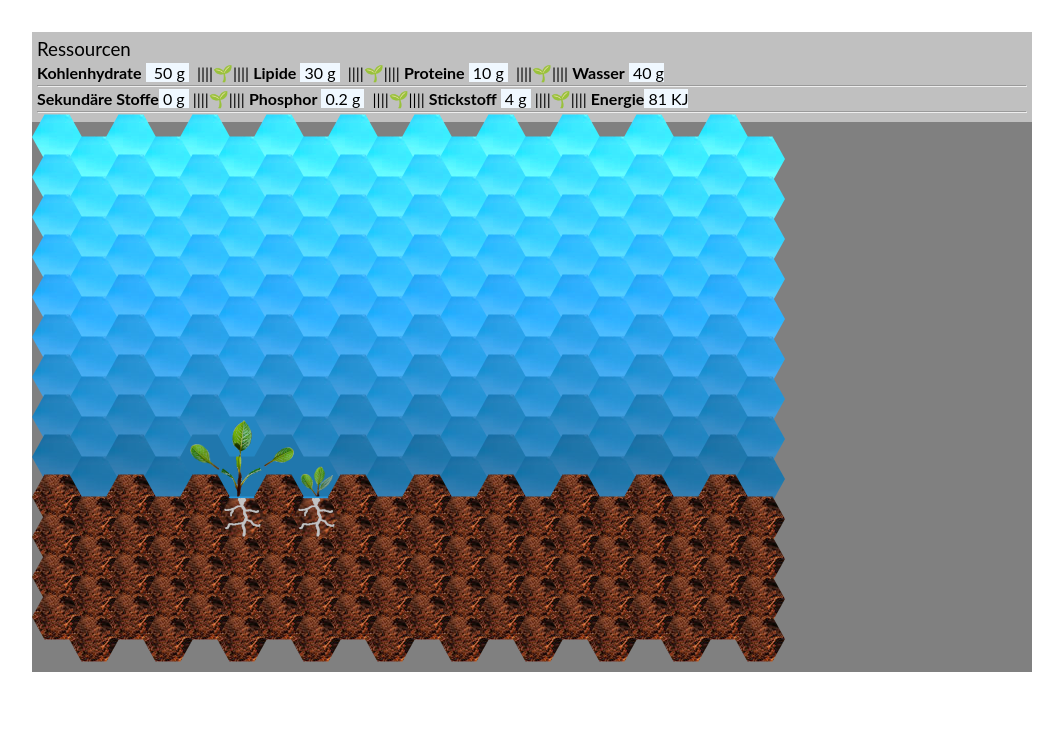
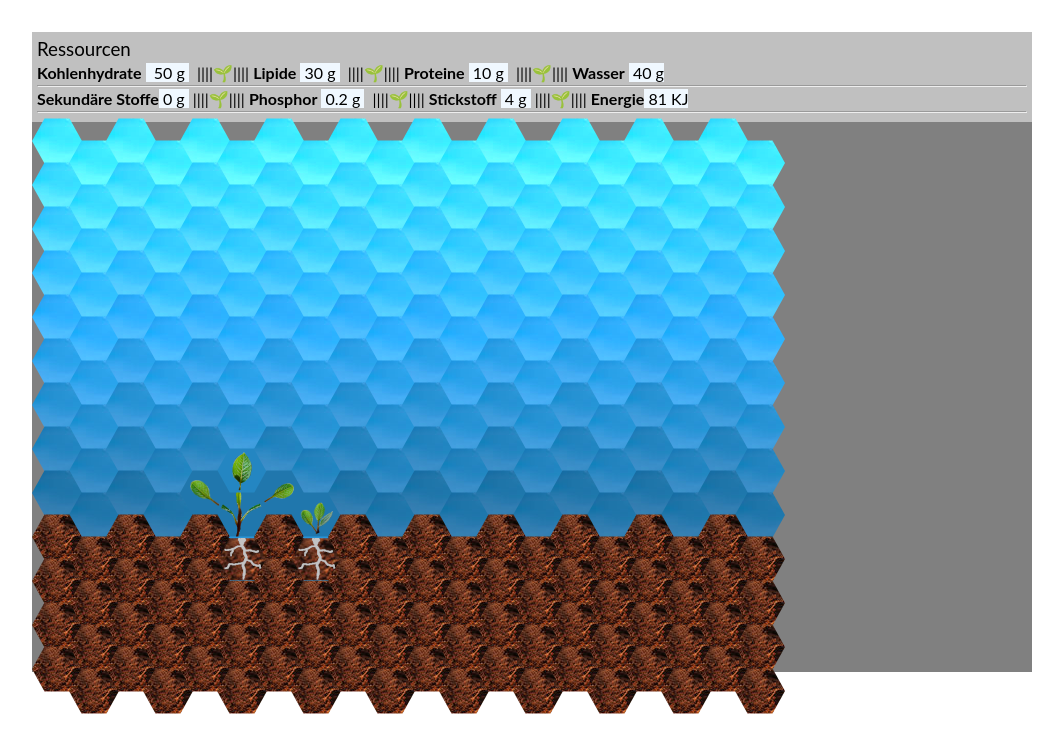
Before and after one commit to mullerow/PLANTAS-Vue, a Vue app: page / in a window 1280 px wide. Shown: the top 752 px of the page, without its empty margins (0-1063 px from the left). Built offline with nearby package versions, Linux system fonts and the light colour scheme.

Commit message:
fix: the hexagons are now on the right position

```diff
--- a/src/stores/store.js
+++ b/src/stores/store.js
@@ -23,7 +23,7 @@ export const storeData = defineStore('store', {
       let brightness = 1.7
       for (let y = 1; y <= this.playgroundData.amountRows; y++) {
         let xShiftOfHexagon = 13
-        additionalIncreaseOfYShift -= 10
+        additionalIncreaseOfYShift -= 6
         if (y <= 9) {
           brightness -= 0.1
         } else {
@@ -55,23 +55,23 @@ export const storeData = defineStore('store', {
           }
           if (x === 6 && y === 9) {
             backgroundImageHexagon = stemLvl1
-            hexagonType = ['stam', 'Stamm Lvl 1']
+            hexagonType = ['stam1', 'Stamm Lvl 1']
           }
           if (x === 5 && y === 9) {
             backgroundImageHexagon = leafLvl1Left
-            hexagonType = ['leaf', 'Blatt Lvl 1 links']
+            hexagonType = ['leaf1', 'Blatt Lvl 1 links']
           }
           if (x === 7 && y === 9) {
             backgroundImageHexagon = leafLvl1right
-            hexagonType = ['leaf', 'Blatt Lvl 1 rechts']
+            hexagonType = ['leaf1', 'Blatt Lvl 1 rechts']
           }
           if (x === 6 && y === 8) {
             backgroundImageHexagon = leafLvl1straight
-            hexagonType = ['leaf', 'Blatt Lvl 1 nach oben']
+            hexagonType = ['leaf1', 'Blatt Lvl 1 nach oben']
           }
           if ((x === 6 && y === 10) || (x === 8 && y === 10)) {
             backgroundImageHexagon = rootLvl1Center
-            hexagonType = ['root', 'Wurzel Lvl 1 Zentral']
+            hexagonType = ['root1', 'Wurzel Lvl 1 Zentral']
           }
           ///// Erzeugen des Objekts für die individuellen HexagonDaten
           let hexagonObject = {
@@ -148,8 +148,13 @@ export const storeData = defineStore('store', {
           'root',
           'Wurzel Lvl 1 Zentral'
         ]
+      } else if (this.playgroundData.hexagonData[hexagonId - 1].hexagonType[0] === 'root1') {
+        this.playgroundData.hexagonData[hexagonId - 1].backgroundImage = rootLvl1Center
+        this.playgroundData.hexagonData[hexagonId - 1].hexagonType = [
+          'root',
+          'Wurzel Lvl 1 Zentral'
+        ]
       }
-      // else if()
     }
   },
   getters: {}
```
